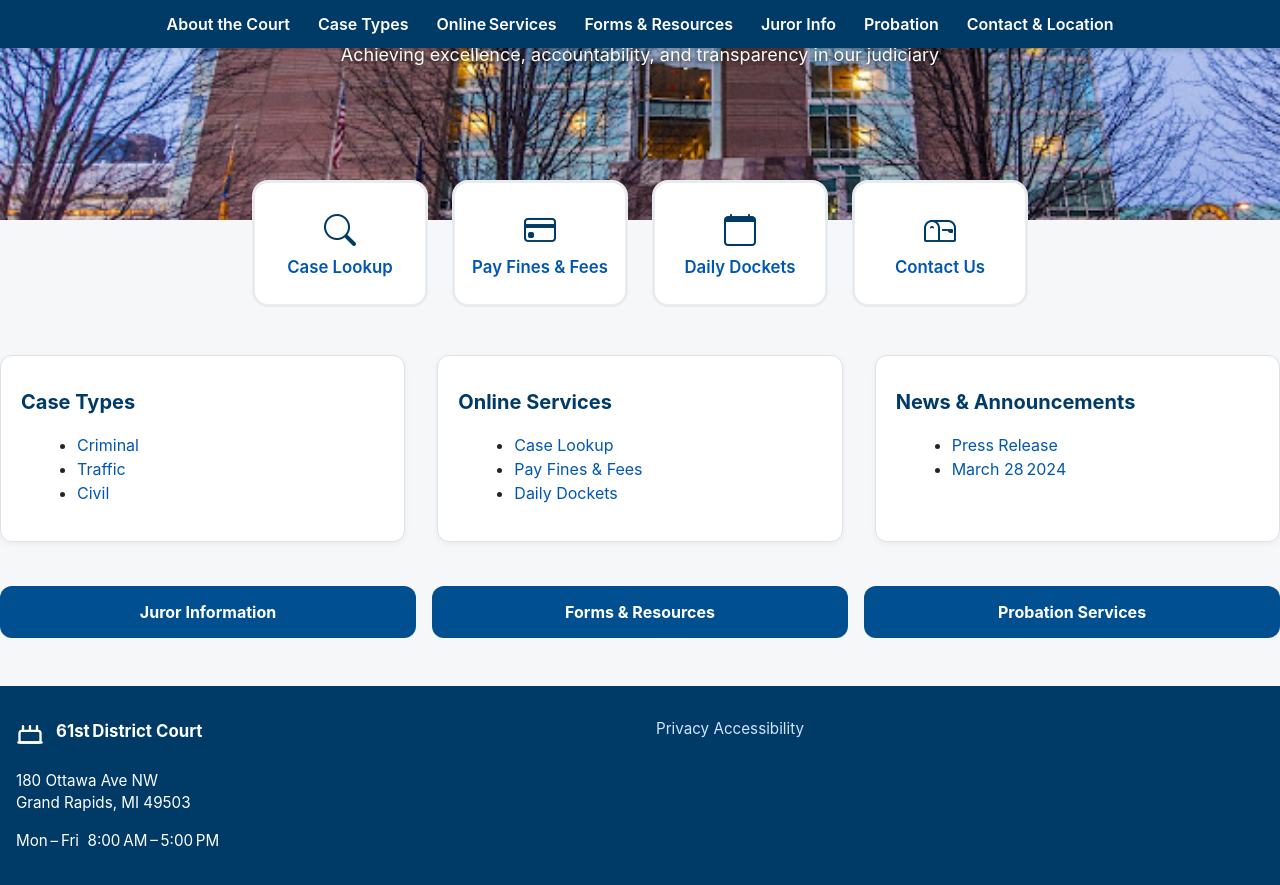
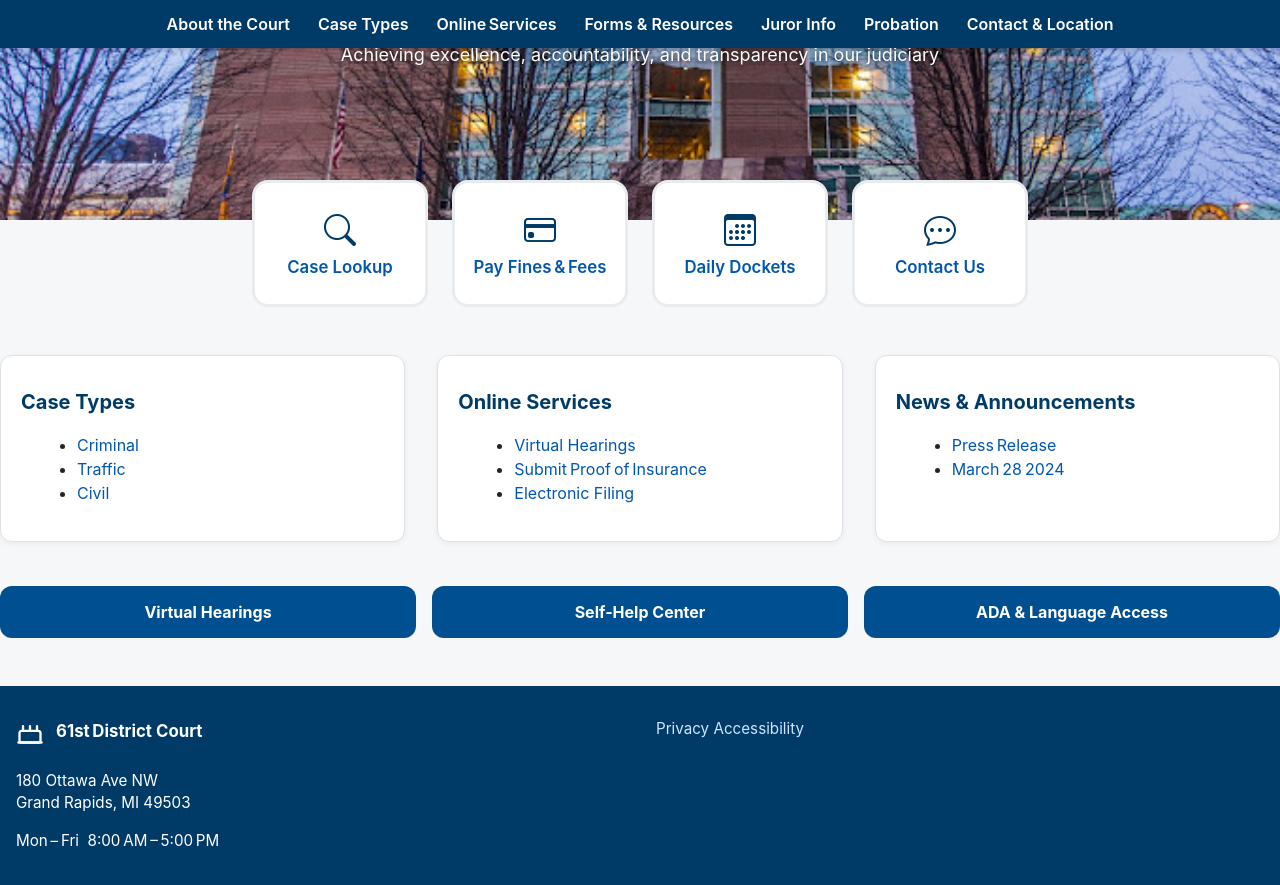
Before and after one commit to DrStern/DanFischer.github.io, a Jekyll site: the page built from index.md, in a window 1280 px wide and 900 px high, scrolled down 233 px. Shown: the top 885 px of the window. Built offline with Jekyll 4.4.1, drawn with Linux system fonts in a browser that asks for light colours.

Commit message:
Update index.md

```diff
--- a/index.md
+++ b/index.md
@@ -1,24 +1,32 @@
 ---
 layout: default
-title: 61st District Court
+title: Home
 ---
 
 <!-- HERO -->
 <div class="hero text-center">
-  <h1>Welcome to the 61st District Court</h1>
+  <h1>Welcome to the 61st District Court</h1>
   <p>Achieving excellence, accountability, and transparency in our judiciary</p>
 </div>
 
 <!-- QUICK‑ACTION TILES -->
 <div class="tile‑row">
-  {% assign tiles = "Case Lookup,Pay Fines & Fees,Daily Dockets,Contact Us" | split: ',' %}
-  {% assign icons = "search,credit-card,calendar,mailbox" | split: ',' %}
-  {% for tile in tiles %}
-    <a href="#" class="quick-tile">
-      <i class="bi bi-{{ icons[forloop.index0] }}"></i>
-      <span class="d-block mt‑2">{{ tile }}</span>
-    </a>
-  {% endfor %}
+  <a href="#" class="quick-tile">
+    <i class="bi bi-search"></i>
+    <span>Case Lookup</span>
+  </a>
+  <a href="#" class="quick-tile">
+    <i class="bi bi-credit-card"></i>
+    <span>Pay Fines & Fees</span>
+  </a>
+  <a href="#" class="quick-tile">
+    <i class="bi bi-calendar3"></i>
+    <span>Daily Dockets</span>
+  </a>
+  <a href="#" class="quick-tile">
+    <i class="bi bi-chat-dots"></i>
+    <span>Contact Us</span>
+  </a>
 </div>
 
 <!-- THREE CARD SECTIONS -->
@@ -36,17 +44,17 @@ title: 61st District Court
   <section class="card">
     <h2>Online Services</h2>
     <ul>
-      <li><a href="#">Case Lookup</a></li>
-      <li><a href="#">Pay Fines & Fees</a></li>
-      <li><a href="#">Daily Dockets</a></li>
+      <li><a href="#">Virtual Hearings</a></li>
+      <li><a href="#">Submit Proof of Insurance</a></li>
+      <li><a href="#">Electronic Filing</a></li>
     </ul>
   </section>
 
   <section class="card">
     <h2>News & Announcements</h2>
     <ul>
-      <li><a href="#">Press Release</a></li>
-      <li><a href="#">March 28 2024</a></li>
+      <li><a href="#">Press Release</a></li>
+      <li><a href="#">March 28 2024</a></li>
     </ul>
   </section>
 
@@ -54,7 +62,7 @@ title: 61st District Court
 
 <!-- BIG BUTTON STRIP -->
 <div class="big‑btn‑row">
-  <a href="#" class="big‑btn">Juror Information</a>
-  <a href="#" class="big‑btn">Forms & Resources</a>
-  <a href="#" class="big‑btn">Probation Services</a>
+  <a href="#" class="big‑btn">Virtual Hearings</a>
+  <a href="#" class="big‑btn">Self‑Help Center</a>
+  <a href="#" class="big‑btn">ADA & Language Access</a>
 </div>
```
